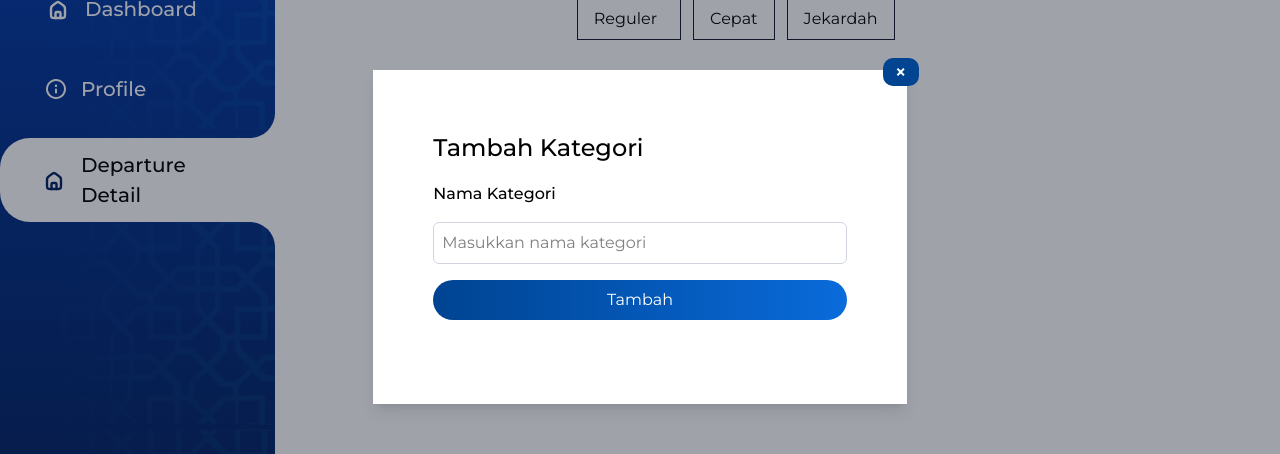
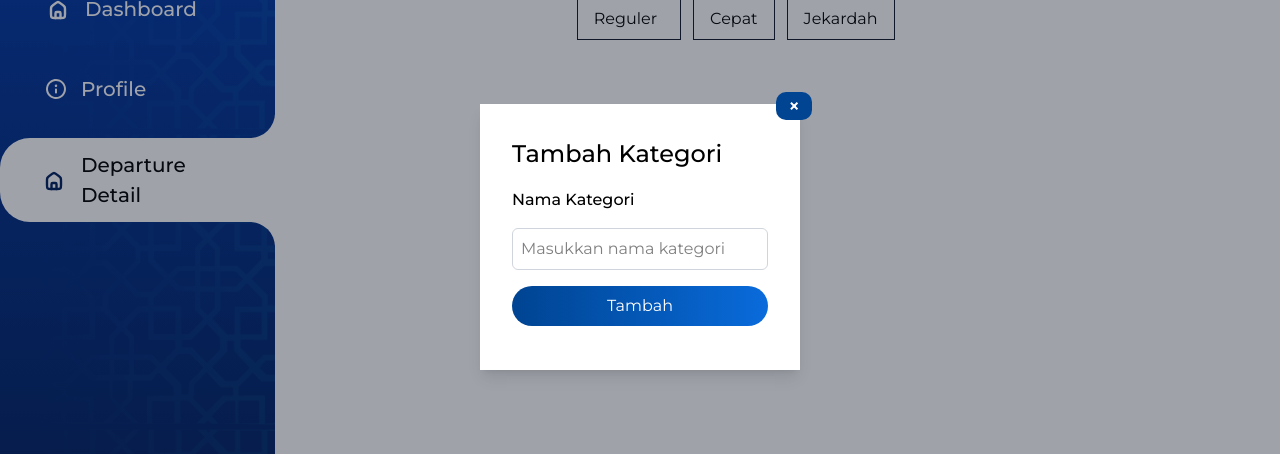
Before and after one commit to fikriymnn/Umroh-Hub-Spr, a React app: page /DepartureDetail in a window 1280 px wide. Both pictures are taken after a click on the button "Tambah Kategori". Shown: the part 163-617 px from the top of the page. Built offline with nearby package versions, Linux system fonts and the light colour scheme; the HTML template or start-up script is replaced by a standard one.

Commit message:
departure pop up revisi

```diff
--- a/src/pages/DepartureDetail/DepartureDetail.tsx
+++ b/src/pages/DepartureDetail/DepartureDetail.tsx
@@ -83,7 +83,7 @@ function DepartureDetail() {
                   </div>
 
                   {addCategory === true && ( <div className="fixed inset-0 z-50 flex items-center justify-center bg-black/40">
-                        <div className="bg-white w-full max-w-5/12 h-5/12 shadow-lg p-[60px] relative">
+                        <div className="bg-white w-full max-w-1/4 h-2/6 shadow-lg p-8 relative">
                             <button
                             onClick={() => setAddCategory(false)}
                             className="absolute top-0 right-0 -translate-y-3 translate-x-3 rounded-[10px] text-white bg-[#004492] px-3 text-xl font-bold"
@@ -102,7 +102,7 @@ function DepartureDetail() {
                   </div>)}
 
                    {addType === true && ( <div className="fixed inset-0 z-50 flex items-center justify-center bg-black/40">
-                        <div className="bg-white w-full max-w-5/12 h-5/12 shadow-lg p-[60px] relative">
+                        <div className="bg-white w-full max-w-1/4 h-2/6 shadow-lg p-8 relative">
                             <button
                             onClick={() => setAddType(false)}
                             className="absolute top-0 right-0 -translate-y-3 translate-x-3 rounded-[10px] text-white bg-[#004492] px-3 text-xl font-bold"
@@ -122,7 +122,7 @@ function DepartureDetail() {
 
                   {addLocation === true && (
                       <div className="fixed inset-0 z-50 flex items-center justify-center bg-black/40">
-                        <div className="bg-white w-full max-w-5/12 h-5/12 shadow-lg p-[60px] relative">
+                        <div className="bg-white w-full max-w-1/4 h-2/6 shadow-lg p-8 relative">
                             <button
                             onClick={() => setAddLocation(false)}
                             className="absolute top-0 right-0 -translate-y-3 translate-x-3 rounded-[10px] text-white bg-[#004492] px-3 text-xl font-bold"
```
